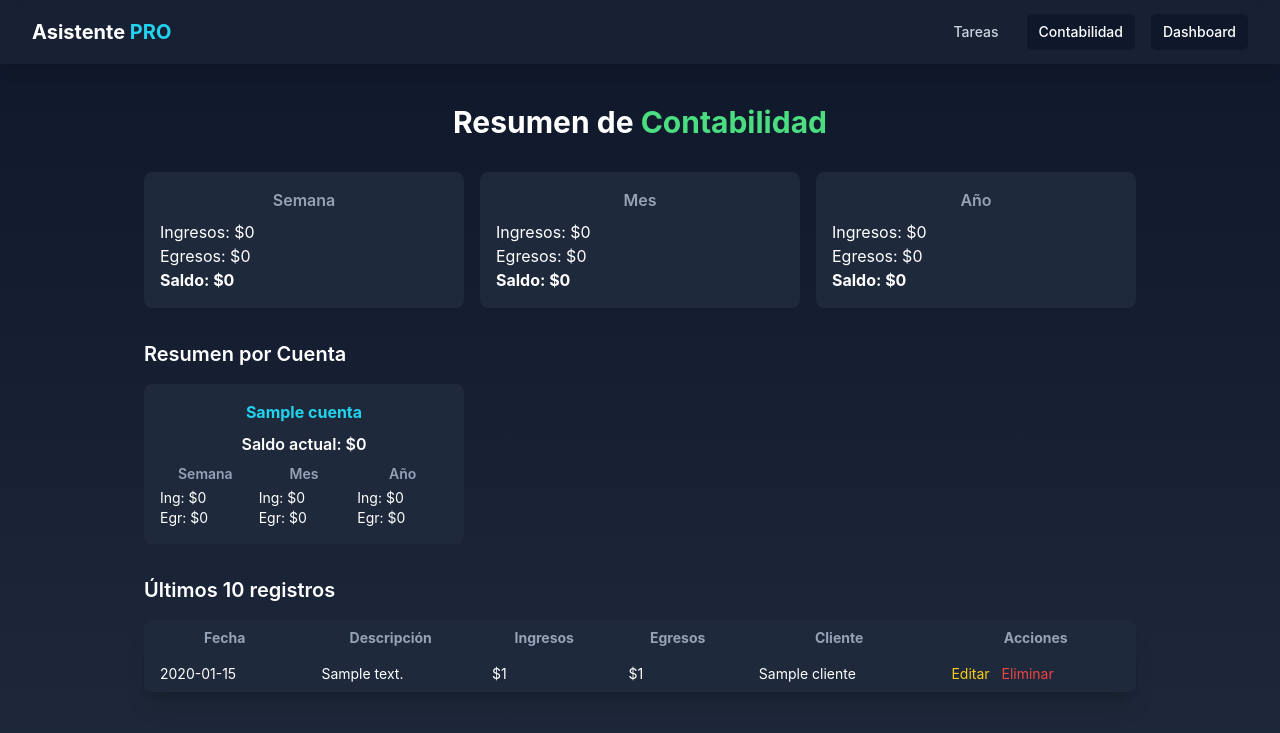
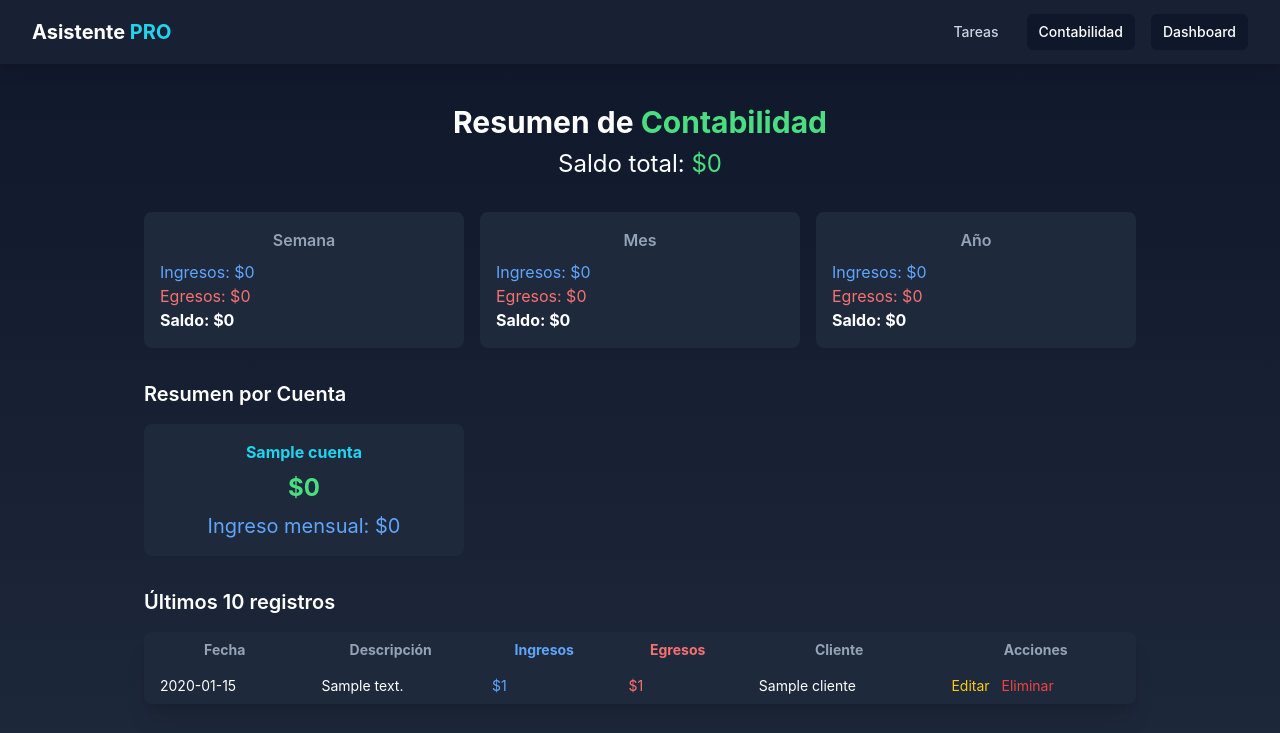
Before and after one commit to jensen27718/registro_voz, a Django app: page /contabilidad/dashboard/ in a window 1280 px wide. Shown: the top 733 px of the page. Run offline with Django 4.2, Linux system fonts and the light colour scheme; tables that the repository leaves empty hold one stand-in row (values such as "Sample post"); some libraries are stand-ins or nearby versions; some web fonts are replaced.

Commit message:
Add manual input fallbacks, color updates, and task enhancements

```diff
--- a/gestor_tareas/urls.py
+++ b/gestor_tareas/urls.py
@@ -11,6 +11,7 @@ urlpatterns = [
     path('registrar/', views.registrar_tarea, name='registrar_tarea'),
     path('crear/tipo/', views.crear_tipo_trabajo, name='crear_tipo'),
     path('actualizar-estado/', views.actualizar_estado_tarea, name='actualizar_estado'),
+    path('reordenar/', views.reordenar_tareas, name='reordenar_tareas'),
 
     # <-- NUEVAS RUTAS -->
     path('editar/<int:tarea_id>/', views.editar_tarea, name='editar_tarea'),
--- a/interfaz/templates/interfaz/dashboard.html
+++ b/interfaz/templates/interfaz/dashboard.html
@@ -7,25 +7,26 @@
 <div class="max-w-5xl mx-auto px-4">
   <header class="text-center mb-8">
     <h1 class="text-3xl font-bold text-white">Resumen de <span class="text-green-400">Contabilidad</span></h1>
+    <p class="text-2xl mt-2">Saldo total: <span class="text-green-400">{{ saldo_total_general|moneda }}</span></p>
   </header>
 
   <div class="grid grid-cols-1 sm:grid-cols-3 gap-4 mb-8">
     <div class="bg-slate-800 rounded-lg p-4">
       <h2 class="text-center font-semibold text-slate-400 mb-2">Semana</h2>
-        <p>Ingresos: {{ totales_semana.ingresos|moneda }}</p>
-        <p>Egresos: {{ totales_semana.egresos|moneda }}</p>
+        <p class="text-blue-400">Ingresos: {{ totales_semana.ingresos|moneda }}</p>
+        <p class="text-red-400">Egresos: {{ totales_semana.egresos|moneda }}</p>
         <p class="font-bold">Saldo: {{ totales_semana.saldo|moneda }}</p>
     </div>
     <div class="bg-slate-800 rounded-lg p-4">
       <h2 class="text-center font-semibold text-slate-400 mb-2">Mes</h2>
-        <p>Ingresos: {{ totales_mes.ingresos|moneda }}</p>
-        <p>Egresos: {{ totales_mes.egresos|moneda }}</p>
+        <p class="text-blue-400">Ingresos: {{ totales_mes.ingresos|moneda }}</p>
+        <p class="text-red-400">Egresos: {{ totales_mes.egresos|moneda }}</p>
         <p class="font-bold">Saldo: {{ totales_mes.saldo|moneda }}</p>
     </div>
     <div class="bg-slate-800 rounded-lg p-4">
       <h2 class="text-center font-semibold text-slate-400 mb-2">Año</h2>
-        <p>Ingresos: {{ totales_anio.ingresos|moneda }}</p>
-        <p>Egresos: {{ totales_anio.egresos|moneda }}</p>
+        <p class="text-blue-400">Ingresos: {{ totales_anio.ingresos|moneda }}</p>
+        <p class="text-red-400">Egresos: {{ totales_anio.egresos|moneda }}</p>
         <p class="font-bold">Saldo: {{ totales_anio.saldo|moneda }}</p>
     </div>
   </div>
@@ -33,29 +34,13 @@
   <h2 class="text-xl font-semibold mb-4">Resumen por Cuenta</h2>
   <div class="grid grid-cols-1 sm:grid-cols-2 lg:grid-cols-3 gap-4 mb-8">
     {% for c in cuentas_data %}
-    <div class="bg-slate-800 rounded-lg p-4 space-y-2">
-      <h3 class="text-center font-bold">
+    <div class="bg-slate-800 rounded-lg p-4 space-y-2 text-center">
+      <h3 class="font-bold">
         <a href="{% url 'interfaz:movimientos_cuenta' c.cuenta.id %}"
            class="text-cyan-400 hover:underline">{{ c.cuenta.nombre }}</a>
       </h3>
-      <p class="text-center font-semibold">Saldo actual: {{ c.saldo_actual|moneda }}</p>
-      <div class="grid grid-cols-3 gap-2 text-sm">
-        <div>
-          <h4 class="text-center text-slate-400 font-semibold mb-1">Semana</h4>
-            <p>Ing: {{ c.totales_semana.ingresos|moneda }}</p>
-            <p>Egr: {{ c.totales_semana.egresos|moneda }}</p>
-        </div>
-        <div>
-          <h4 class="text-center text-slate-400 font-semibold mb-1">Mes</h4>
-            <p>Ing: {{ c.totales_mes.ingresos|moneda }}</p>
-            <p>Egr: {{ c.totales_mes.egresos|moneda }}</p>
-        </div>
-        <div>
-          <h4 class="text-center text-slate-400 font-semibold mb-1">Año</h4>
-            <p>Ing: {{ c.totales_anio.ingresos|moneda }}</p>
-            <p>Egr: {{ c.totales_anio.egresos|moneda }}</p>
-        </div>
-      </div>
+      <p class="text-2xl font-bold text-green-400">{{ c.saldo_actual|moneda }}</p>
+      <p class="text-xl text-blue-400">Ingreso mensual: {{ c.totales_mes.ingresos|moneda }}</p>
     </div>
     {% empty %}
     <p class="text-slate-500">Sin cuentas registradas.</p>
@@ -68,8 +53,8 @@
         <tr>
           <th class="px-4 py-2">Fecha</th>
           <th class="px-4 py-2">Descripción</th>
-          <th class="px-4 py-2">Ingresos</th>
-          <th class="px-4 py-2">Egresos</th>
+          <th class="px-4 py-2 text-blue-400">Ingresos</th>
+          <th class="px-4 py-2 text-red-400">Egresos</th>
           <th class="px-4 py-2">Cliente</th>
           <th class="px-4 py-2">Acciones</th>
         </tr>
@@ -79,8 +64,8 @@
         <tr>
           <td class="px-4 py-2">{{ r.fecha|date:'Y-m-d' }}</td>
           <td class="px-4 py-2">{{ r.descripcion }}</td>
-            <td class="px-4 py-2">{{ r.ingresos|moneda }}</td>
-            <td class="px-4 py-2">{{ r.egresos|moneda }}</td>
+            <td class="px-4 py-2 text-blue-400">{{ r.ingresos|moneda }}</td>
+            <td class="px-4 py-2 text-red-400">{{ r.egresos|moneda }}</td>
           <td class="px-4 py-2">{{ r.cliente.nombre|default:'--' }}</td>
           <td class="px-4 py-2 whitespace-nowrap">
             <a href="{% url 'interfaz:editar_registro' r.id %}" class="text-yellow-400 mr-2">Editar</a>
--- a/interfaz/views.py
+++ b/interfaz/views.py
@@ -32,7 +32,14 @@ HEADERS = ["fecha", "categoria", "cuenta", "descripcion", "egresos", "ingresos"]
 
 
 def home(request):
-    return render(request, 'interfaz/voz.html')
+    return render(
+        request,
+        'interfaz/voz.html',
+        {
+            'categorias': list(Categoria.objects.values_list('nombre', flat=True)),
+            'cuentas': list(Cuenta.objects.values_list('nombre', flat=True)),
+        },
+    )
 
 
 @csrf_exempt
@@ -198,14 +205,15 @@ def dashboard(request):
             }
         )
 
+    saldo_total_general = sum(c['saldo_actual'] for c in cuentas_data)
+
     context = {
         'totales_semana': totales_semana,
         'totales_mes': totales_mes,
         'totales_anio': totales_anio,
         'registros_recientes': recientes,
-
         'cuentas_data': cuentas_data,
-
+        'saldo_total_general': saldo_total_general,
     }
     return render(request, 'interfaz/dashboard.html', context)
 
```
Also changed, not shown: gestor_tareas/templates/gestor_tareas/agregar_tarea.html (+22 -1 lines), gestor_tareas/templates/gestor_tareas/lista_tareas.html (+96 -3 lines), gestor_tareas/views.py (+23 -1 lines), interfaz/templates/interfaz/movimientos_cuenta.html (+4 -4 lines), interfaz/templates/interfaz/voz.html (+20 -2 lines).
